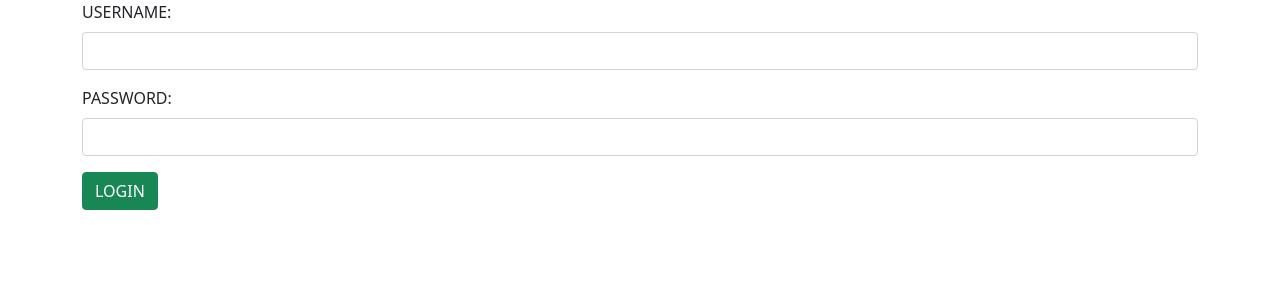
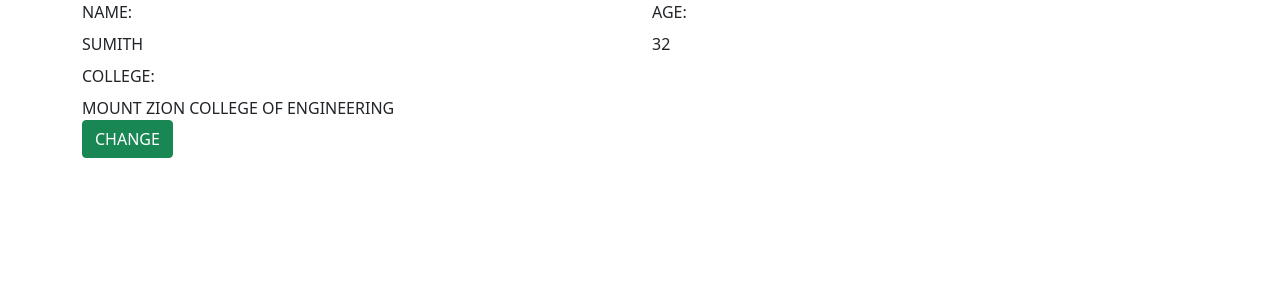
Before and after one commit to Sumithksam/reactapp, a React (Create React App) app: page / in a window 1280 px wide. Shown: the top 300 px of the page. Built offline with nearby package versions, Linux system fonts and the light colour scheme.

Commit message:
new update react

```diff
--- a/src/App.js
+++ b/src/App.js
@@ -2,27 +2,14 @@ import logo from './logo.svg';
 import './App.css';
 import 'bootstrap/dist/css/bootstrap.min.css';
 import 'bootstrap/dist/js/bootstrap.bundle.min.js';
+import Registerpage from './components/Registerpage';
+import Profile from './components/Profile';
+import Student1 from './components/Student1';
+
 function App() {
   return (
-    <div class="container">
-    <div class="row">
-        <div class="col col-12 col-sm-12 col-md-12 col-lg-12 col-xl-12 col-xxl-12">
-            <div class="row g-3">
-                <div class="col col-12 col-sm-12 col-md-12 col-lg-12 col-xl-12 col-xxl-12">
-                <label for="" class="form-label">USERNAME:</label>
-                <input type="text" class="form-control"/>
-                </div>
-                <div class="col col-12 col-sm-12 col-md-12 col-lg-12 col-xl-12 col-xxl-12">
-                    <label for="" class="form-label">PASSWORD:</label>
-                    <input type="text" class="form-control"/>
-                </div>
-                <div class="col col-12 col-sm-12 col-md-12 col-lg-12 col-xl-12 col-xxl-12">
-                    <button class="btn btn-success">LOGIN</button>
-                </div>
-            </div>
-        </div>
-    </div>
-    </div>
+
+<Student1/>
   );
 }
 
--- /dev/null
+++ b/src/components/Navbar.js
@@ -0,0 +1,27 @@
+import React from 'react'
+
+export const Navbar = () => {
+  return (
+    <div>
+        <nav className="navbar navbar-expand-lg  bg-dark">
+  <div className="container-fluid">
+    <a className="navbar-brand" href="#">MZC</a>
+    <button className="navbar-toggler" type="button" data-bs-toggle="collapse" data-bs-target="#navbarNav" aria-controls="navbarNav" aria-expanded="false" aria-label="Toggle navigation">
+      <span className="navbar-toggler-icon"></span>
+    </button>
+    <div className="collapse navbar-collapse" id="navbarNav">
+      <ul className="navbar-nav">
+        <li className="nav-item">
+          <a className="nav-link active" aria-current="page" href="#">LOGIN</a>
+        </li>
+        <li className="nav-item">
+          <a className="nav-link" href="#">REGISTER</a>
+        </li>
+
+      </ul>
+    </div>
+  </div>
+</nav>
+    </div>
+  )
+}
--- /dev/null
+++ b/src/components/Profile.js
@@ -0,0 +1,17 @@
+import React, { useState } from 'react'
+
+const Profile = () => {
+    var [name,setName]=useState("SUMITH")
+    const changeName=()=>{
+        setName(
+            name="VANI"
+        )
+    }
+  return (
+    <div>logged in as {name}
+    <button onClick={changeName} className='btn btn-success'>LOGIN</button>
+    </div>
+  )
+}
+
+export default Profile
--- /dev/null
+++ b/src/components/Registerpage.js
@@ -0,0 +1,32 @@
+import React from 'react'
+import { Navbar } from './Navbar'
+
+const Registerpage = () => {
+  return (
+    <div>
+        <Navbar/>
+        <div class="container">
+            <h1>LOGIN</h1>
+    <div class="row">
+        <div class="col col-12 col-sm-12 col-md-12 col-lg-12 col-xl-12 col-xxl-12">
+            <div class="row g-3">
+                <div class="col col-12 col-sm-12 col-md-12 col-lg-12 col-xl-12 col-xxl-12">
+                <label for="" class="form-label">USERNAME:</label>
+                <input type="text" class="form-control"/>
+                </div>
+                <div class="col col-12 col-sm-12 col-md-12 col-lg-12 col-xl-12 col-xxl-12">
+                    <label for="" class="form-label">PASSWORD:</label>
+                    <input type="text" class="form-control"/>
+                </div>
+                <div class="col col-12 col-sm-12 col-md-12 col-lg-12 col-xl-12 col-xxl-12">
+                    <button class="btn btn-success">LOGIN</button>
+                </div>
+            </div>
+        </div>
+    </div>
+</div>
+    </div>
+  )
+}
+
+export default Registerpage
--- /dev/null
+++ b/src/components/Student1.js
@@ -0,0 +1,48 @@
+import React, { useState } from 'react'
+
+const Student1 = () => {
+var [name,upName]=useState("SUMITH")
+var [age,upAge]=useState("32")
+var [college,upCollege]=useState("MOUNT ZION COLLEGE OF ENGINEERING")
+const newName=()=>{
+    upName(
+        name="sam"
+    )
+    upAge(
+        age="35"
+    )
+    upCollege(
+        college="MZC"
+    )
+
+
+}
+  return (
+    <div className="container">
+    <div className="row">
+        <div className="col col-12 col-sm-12 col-md-12 col-lg-12 col-xl-12 col-xxl-12">
+        <div className="row">
+            <div className="col col-12 col-sm-6 col-md-6 col-lg-6 col-xl-6 col-xxl-6">
+                <label for="" className="form-label">NAME:</label><br>
+                </br>
+                <label for="" className="form-label">{name}</label>
+            </div>
+            <div className="col col-6 col-sm-6 col-md-6 col-lg-6 col-xl-6 col-xxl-6">
+                <label for="" className="form-label">AGE:</label><br></br>
+                <label for="" className="form-label">{age}</label>
+            </div>
+            <div className="col col-12 col-sm-6 col-md-6 col-lg-6 col-xl-6 col-xxl-6">
+                <label for="" className="form-label">COLLEGE:</label><br></br>
+                <label for="" classNameName="form-label">{college}</label>
+            </div>
+            <div className="col col-12 col-sm-12 col-md-12 col-lg-12 col-xl-12 col-xxl-12">
+                <button onClick={newName} className="btn btn-success">CHANGE</button>
+            </div>
+        </div>
+        </div>
+    </div>
+</div>
+  )
+}
+
+export default Student1
```
Also changed, not shown: public/student.html (added, +23 -0 lines).
